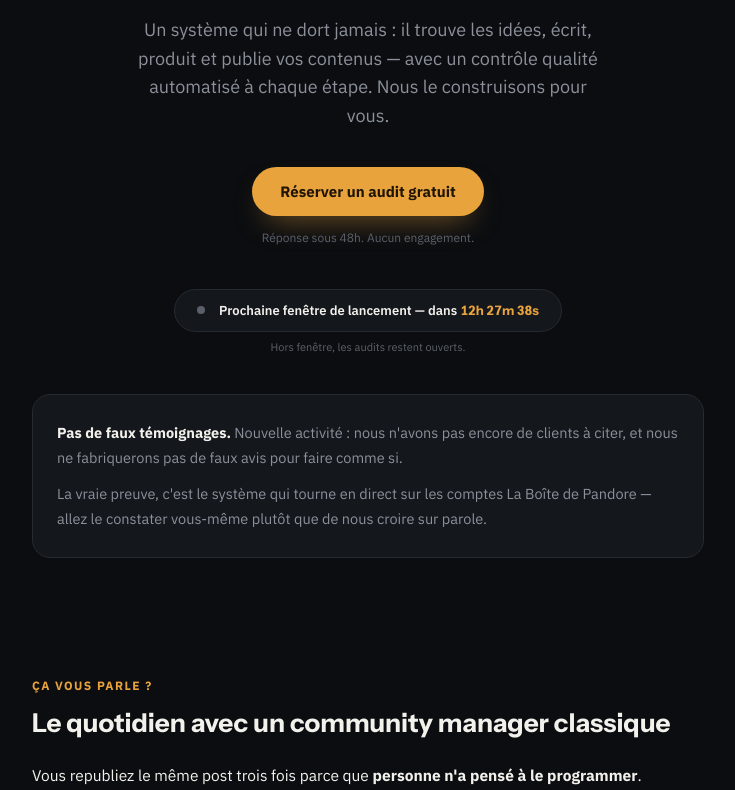
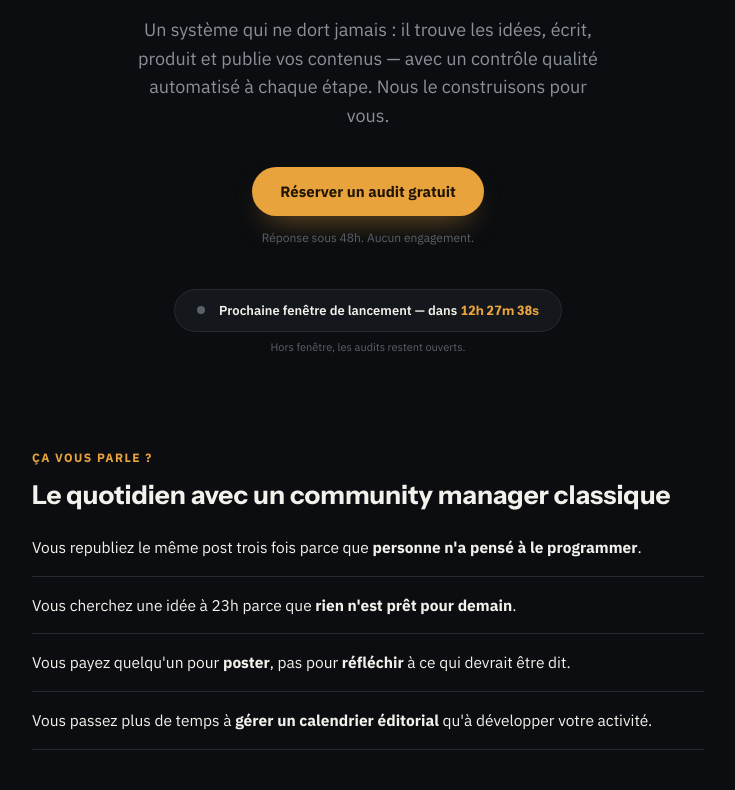
Before and after one commit to Nkonshu/la-boite-de-pandore-compose, a website: page public/index.html in a window 1280 px wide. Shown: the part 395-1185 px from the top of the page, without its empty margins (272-1007 px from the left). Drawn offline with Linux system fonts and the light colour scheme.

Commit message:
fix: retirer la section preuve/temoignages de la landing page

```diff
--- a/public/index.html
+++ b/public/index.html
@@ -216,15 +216,6 @@
       <div class="promo-text"><span id="promoLabel">Fenêtre de lancement active</span> — <span id="promoTimeLabel">se termine dans</span> <span class="promo-time" id="promoTime">--</span></div>
     </div>
     <div class="promo-note" id="promoNote">Audits traités en priorité durant cette fenêtre.</div>
-  </div>
-
-  <div class="wrap reveal">
-    <section style="padding-top: 32px; padding-bottom: 32px;">
-      <div class="proof-box">
-        <p><strong>Pas de faux témoignages.</strong> Nouvelle activité : nous n'avons pas encore de clients à citer, et nous ne fabriquerons pas de faux avis pour faire comme si.</p>
-        <p>La vraie preuve, c'est le système qui tourne en direct sur les comptes La Boîte de Pandore — allez le constater vous-même plutôt que de nous croire sur parole.</p>
-      </div>
-    </section>
   </div>
 
   <div class="wrap reveal">
```
